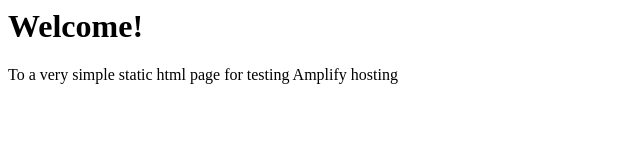
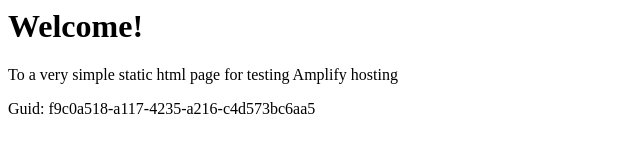
Before and after one commit to aws-aemilia-cmh/Github-PR-Commit-Integration-Test-DoNotTouch-Gith-P5X5MO5I-v1-preprod-us-east-2, a website: page src/index.html in a window 1280 px wide. Shown: the whole page, without its empty margins (0-640 px from the left). Drawn offline with Linux system fonts and the light colour scheme.

Commit message:
commit from integ tests

```diff
--- a/src/index.html
+++ b/src/index.html
@@ -1,3 +1,5 @@
+
+
 <html lang="en">
 
 <head>
@@ -10,6 +12,6 @@
 <body>
     <h1>Welcome!</h1>
     <p>To a very simple static html page for testing Amplify hosting</p>
-</body>
+    <p>Guid: f9c0a518-a117-4235-a216-c4d573bc6aa5</p></body>
 
 </html>
```
